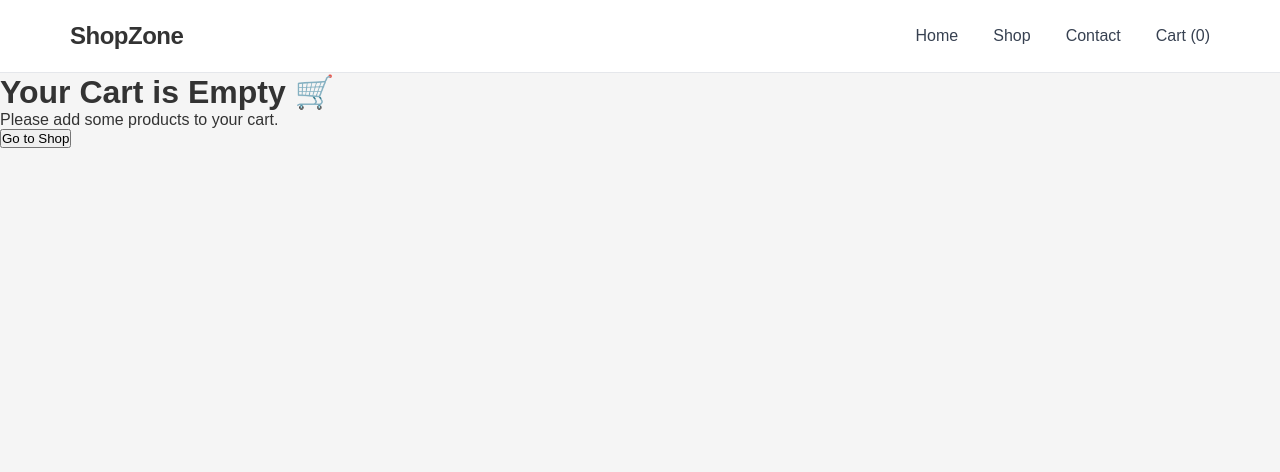
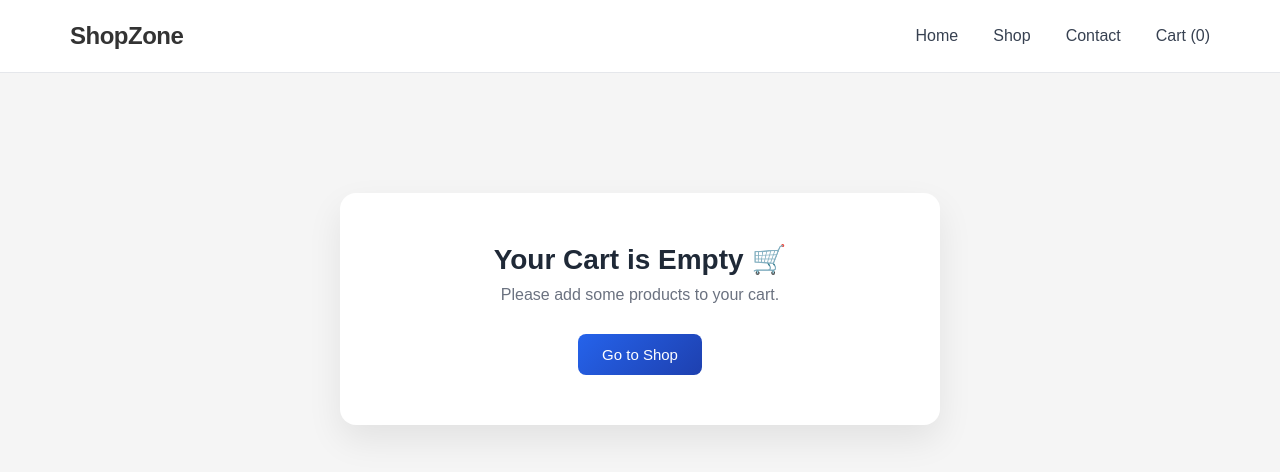
Before and after one commit to MSabriBoy/Shop_Zone, a React app: page /cart in a window 1280 px wide. Shown: the top 472 px of the page. Built offline with nearby package versions, Linux system fonts and the light colour scheme; the HTML template or start-up script is replaced by a standard one.

Commit message:
Given improved style to the empycart in cartpage file

```diff
--- a/src/App.css
+++ b/src/App.css
@@ -493,3 +493,57 @@ a {
 .empty-btn:hover {
   background-color: #555;
 }
+.empty-cart-container {
+  max-width: 600px;
+  margin: 120px auto;
+  padding: 50px 40px;
+  text-align: center;
+  background: #ffffff;
+  border-radius: 16px;
+  box-shadow: 0 15px 35px rgba(0, 0, 0, 0.08);
+  animation: fadeIn 0.4s ease-in-out;
+}
+
+.empty-cart-container h1 {
+  font-size: 28px;
+  margin-bottom: 10px;
+  color: #1f2937;
+}
+
+.empty-cart-container p {
+  color: #6b7280;
+  margin-bottom: 30px;
+  font-size: 16px;
+}
+
+.shop-btn {
+  padding: 12px 24px;
+  border-radius: 8px;
+  border: none;
+  background: linear-gradient(135deg, #2563eb, #1e40af);
+  color: white;
+  font-size: 15px;
+  font-weight: 500;
+  cursor: pointer;
+  transition: all 0.2s ease;
+}
+
+.shop-btn:hover {
+  transform: translateY(-2px);
+  box-shadow: 0 8px 20px rgba(37, 99, 235, 0.3);
+}
+
+.shop-btn:active {
+  transform: scale(0.96);
+  box-shadow: 0 4px 10px rgba(37, 99, 235, 0.25);
+}
+@keyframes fadeIn {
+  from {
+    opacity: 0;
+    transform: translateY(10px);
+  }
+  to {
+    opacity: 1;
+    transform: translateY(0);
+  }
+}
```
